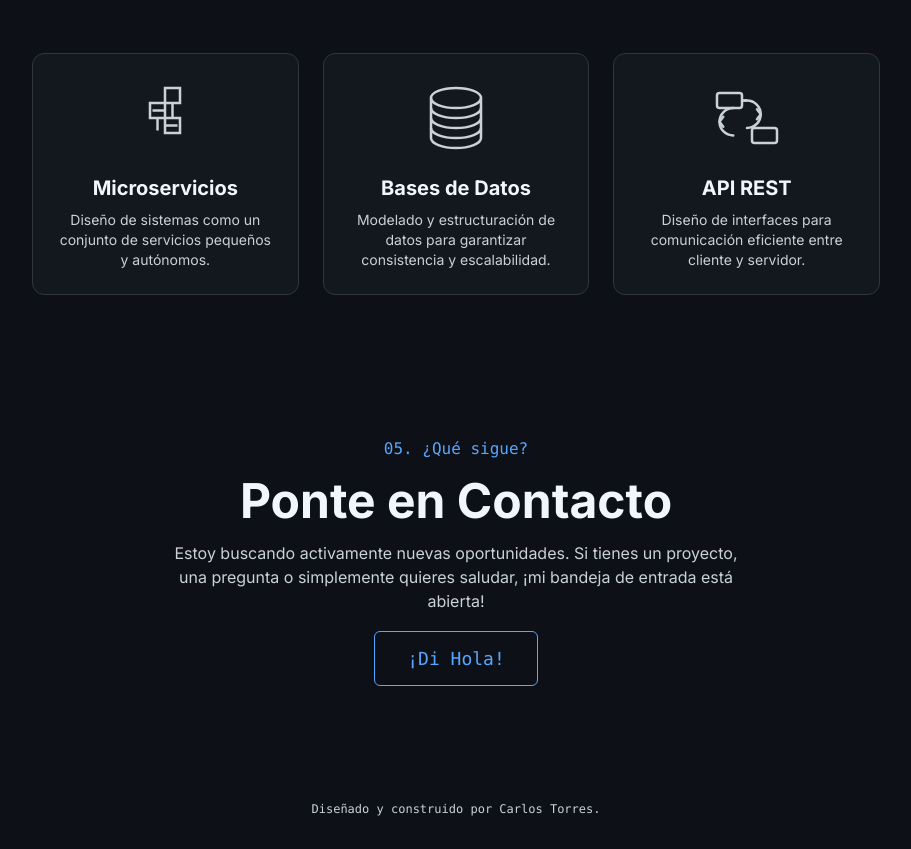
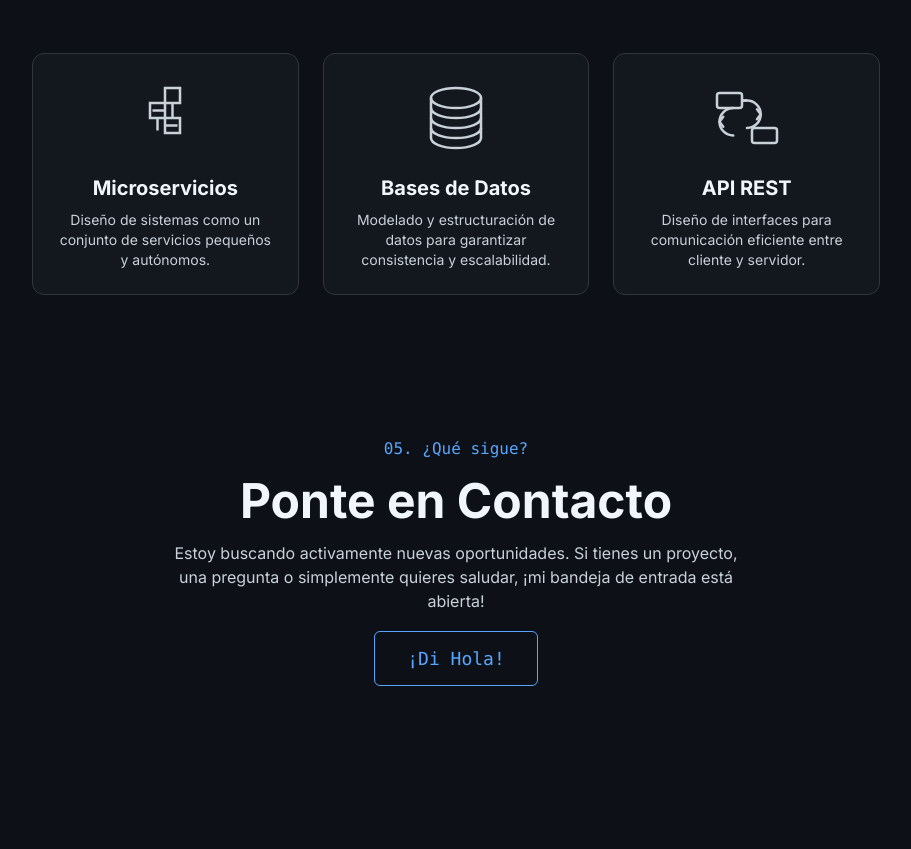
Before and after one commit to cawtoz/portfolio-web, a plain HTML site: page index.html in a window 1280 px wide. Shown: the part 3189-4038 px from the top of the page, without its empty margins (184-1095 px from the left). Drawn offline with nearby package versions, Linux system fonts and the light colour scheme.

Commit message:
remove footer text

```diff
--- a/index.html
+++ b/index.html
@@ -617,9 +617,6 @@
                     <a href="https://github.com/cawtoz" target="_blank" rel="noopener noreferrer" class="text-text-tertiary hover:text-[var(--accent-blue)]"><i data-feather="github" class="w-6 h-6"></i></a>
                     <a href="https://www.linkedin.com/in/carlos-andres-torres-contreras/" target="_blank" rel="noopener noreferrer" class="text-text-tertiary hover:text-[var(--accent-blue)]"><i data-feather="linkedin" class="w-6 h-6"></i></a>
                 </div>
-                <p class="font-mono text-xs text-text-tertiary">
-                    Diseñado y construido por Carlos Torres.
-                </p>
             </footer>
 
             <!-- Fixed Social Links -->
```
